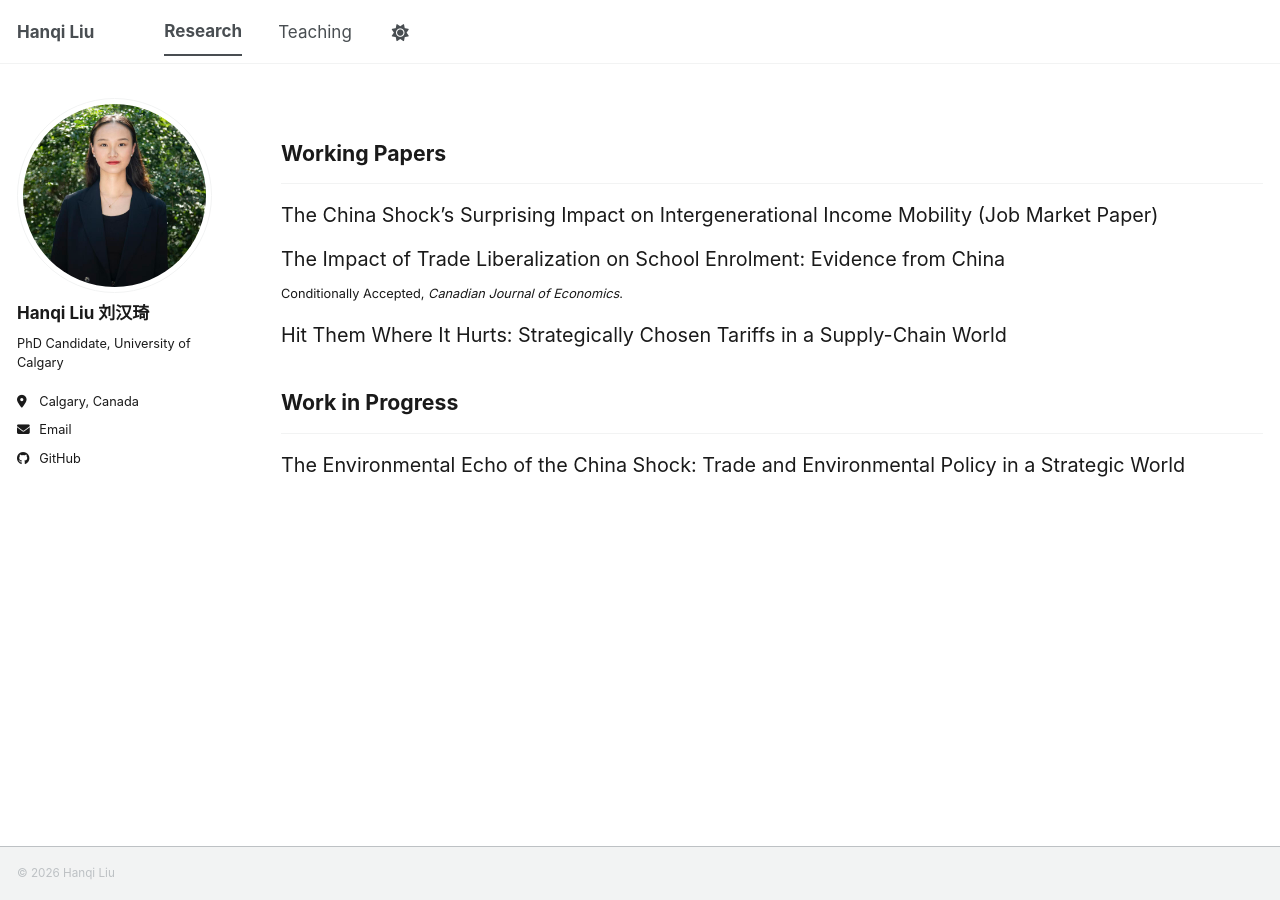
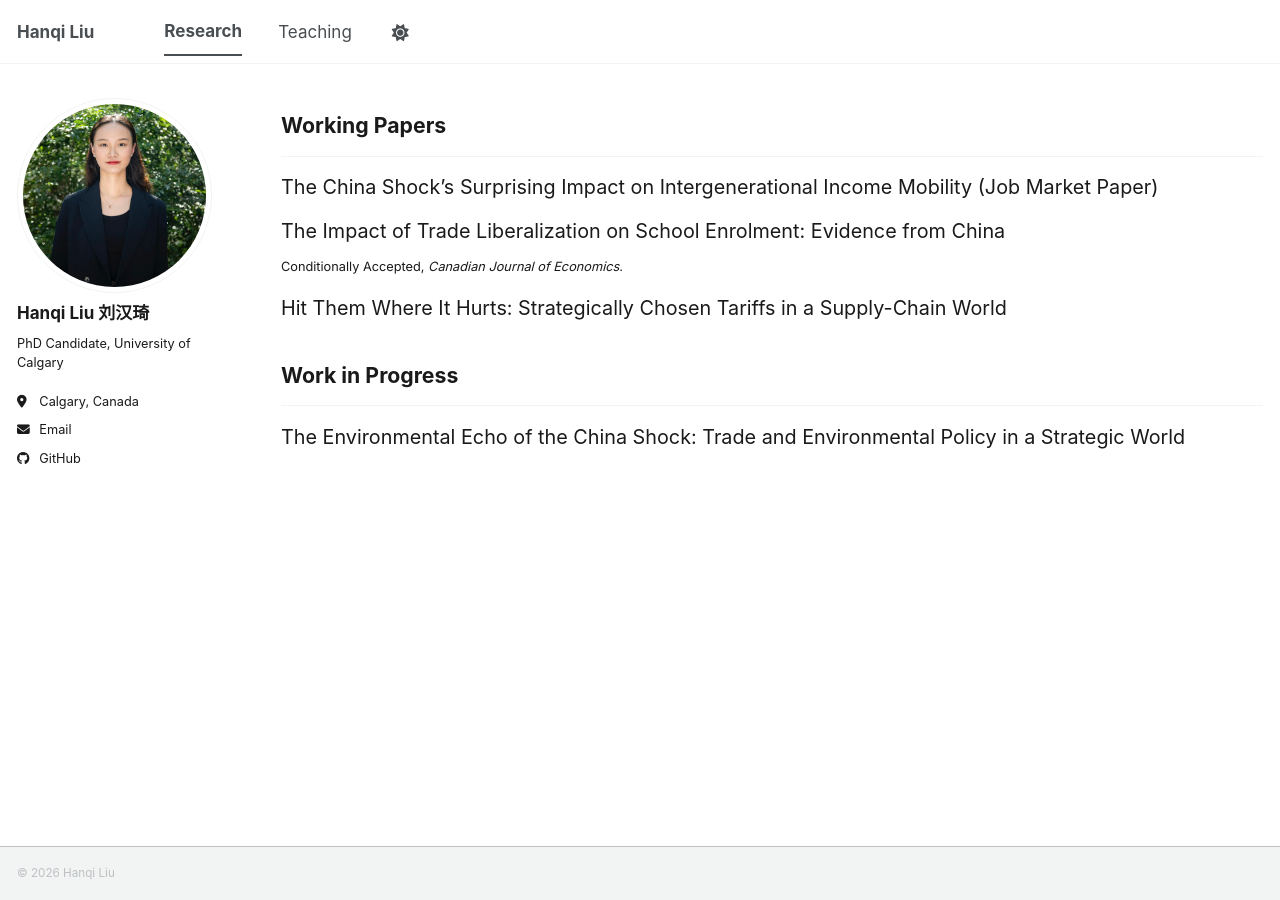
Before and after one commit to hanqi-liu-econ/hanqi-liu-econ.github.io, a Jekyll site: the page built from _pages/publications.html, in a window 1280 px wide. Built offline with Jekyll 4.4.1, drawn with Linux system fonts in a browser that asks for light colours; a script bundle is joined from its source files by our own code; library files that are not in the unit come from our copies.

Commit message:
Update _custom.scss

```diff
--- a/_sass/_custom.scss
+++ b/_sass/_custom.scss
@@ -67,3 +67,10 @@ details p {
     object-fit: cover;
   }
 }
+// ---------- 各页第一行对齐 ----------
+.archive > .page__title:empty {
+  display: none;
+}
+.archive > h2:first-of-type {
+  margin-top: 15px;
+}
```
